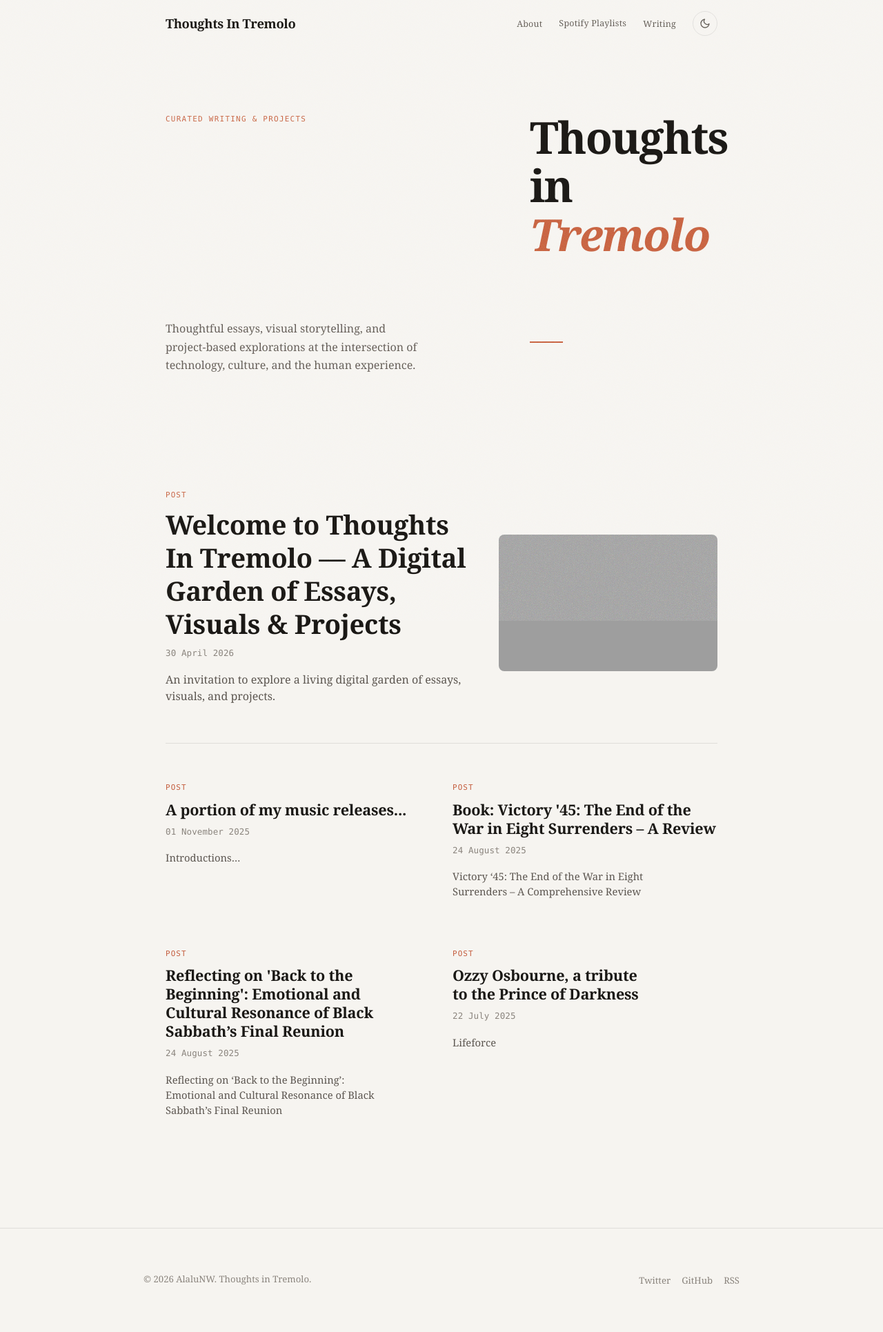
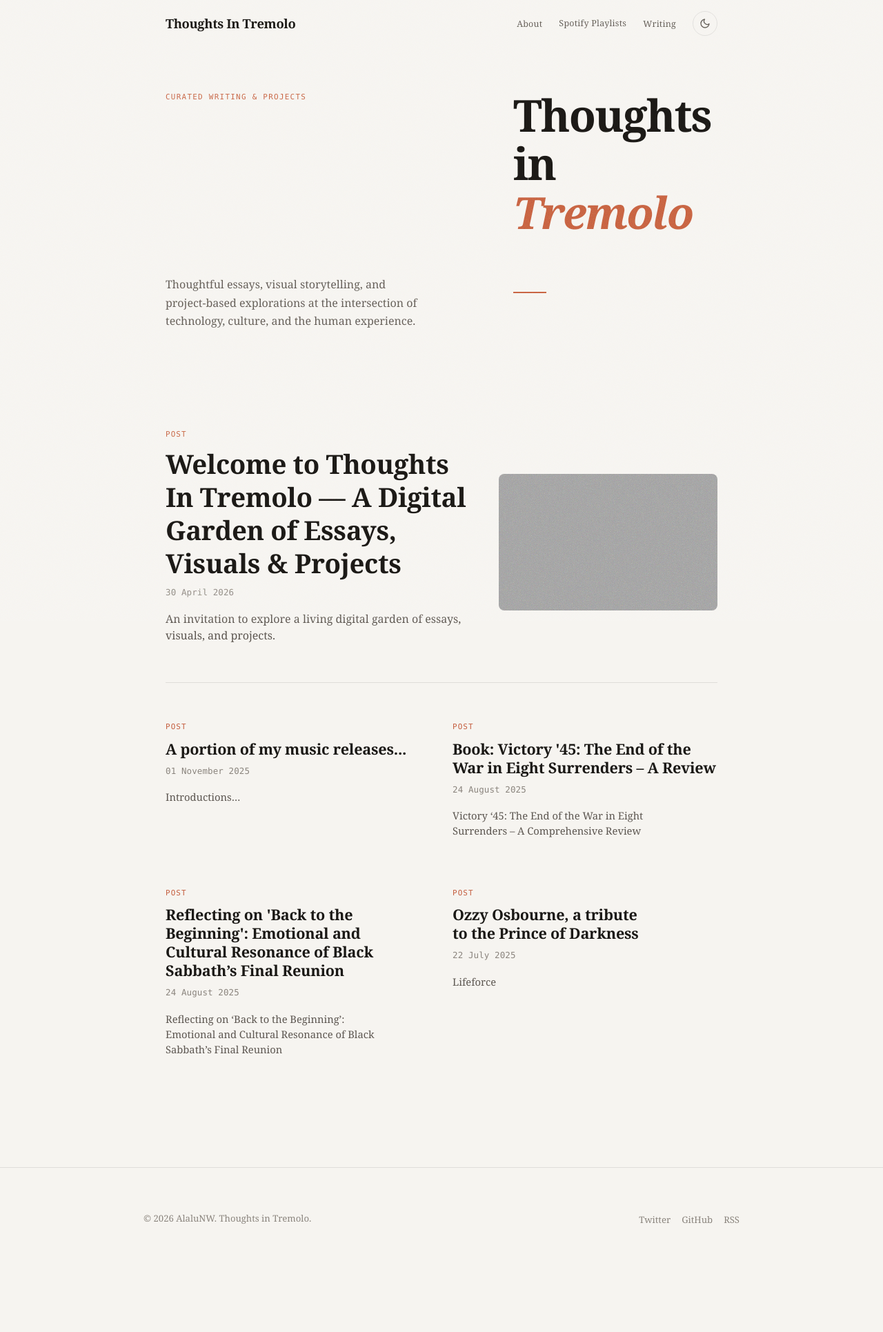
Before and after one commit to alalunw/alalunw.github.io, a Jekyll site: the page built from index.html, in a window 1280 px wide. Shown: the whole page at 69% size. Built offline with Jekyll 4.4.1, drawn with Linux system fonts in a browser that asks for light colours; after the commit the page ends 1843 px from its top, so only the background shows below that; grey boxes are pictures that could not be loaded.

Commit message:
style(hero): reduce redundant spacing in hero section
- Reduce hero padding: 3xl→2xl (mobile), 4xl→3xl (desktop)
- Tighten gap between hero elements: xl→lg
- Reduce margin-bottom on overline: md→sm
- Reduce margin-bottom on title: lg→md
- Reduce margin-top on accent line: xl→lg
- Optimize mobile spacing for tighter, cleaner layout

```diff
--- a/assets/css/main.css
+++ b/assets/css/main.css
@@ -180,8 +180,8 @@ flex-shrink: 0; /* Prevent shrinking on mobile */
 .hero {
 display: grid;
 grid-template-columns: 1fr;
-  gap: var(--space-xl);
-  padding: var(--space-3xl) var(--space-md) var(--space-2xl);
+gap: var(--space-lg);
+padding: var(--space-2xl) var(--space-md) var(--space-xl);
 max-width: var(--measure-wide);
 margin: 0 auto;
 position: relative;
@@ -198,7 +198,7 @@ flex-shrink: 0; /* Prevent shrinking on mobile */
 letter-spacing: 0.12em;
 text-transform: uppercase;
 color: var(--c-accent);
-  margin-bottom: var(--space-md);
+margin-bottom: var(--space-sm);
 display: block;
 }
 
@@ -208,7 +208,7 @@ flex-shrink: 0; /* Prevent shrinking on mobile */
 line-height: var(--line-height-tight);
 letter-spacing: -0.03em;
 max-width: 14ch;
-  margin-bottom: var(--space-lg);
+margin-bottom: var(--space-md);
 }
 
 .hero__title em {
@@ -228,7 +228,7 @@ flex-shrink: 0; /* Prevent shrinking on mobile */
 width: 48px;
 height: 2px;
 background-color: var(--c-accent);
-  margin-top: var(--space-xl);
+margin-top: var(--space-lg);
 }
 
 /* --- Content Area --- */
@@ -973,7 +973,7 @@ padding: 0 var(--space-md);
 
 /* Hero - mobile optimization */
 .hero {
-padding: var(--space-2xl) var(--space-md) var(--space-xl);
+padding: var(--space-xl) var(--space-md) var(--space-lg);
 }
 
 /* Header - mobile padding */
@@ -993,8 +993,8 @@ padding: var(--space-2xl) var(--space-md);
 @media (min-width: 900px) {
 .hero {
 grid-template-columns: 58% 42%;
-    gap: var(--space-3xl);
-    padding: var(--space-4xl) var(--space-xl) var(--space-3xl);
+gap: var(--space-2xl);
+padding: var(--space-3xl) var(--space-xl) var(--space-2xl);
 }
 
   .hero-visual {
@@ -1082,8 +1082,8 @@ font-size: 0.95rem;
 }
 
 .hero {
-padding: var(--space-2xl) var(--space-md) var(--space-xl);
-gap: var(--space-lg);
+padding: var(--space-xl) var(--space-md) var(--space-lg);
+gap: var(--space-md);
 }
 
 /* Post header meta - wrap on mobile */
```
Lines whose indentation alone changed are shown as unchanged.
